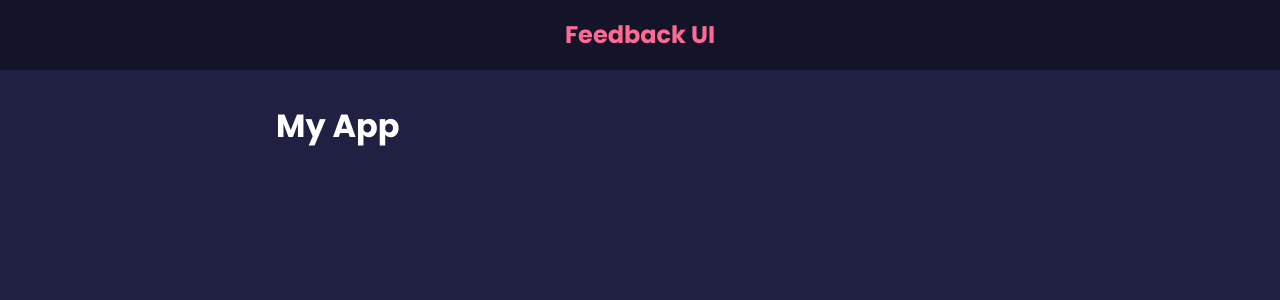
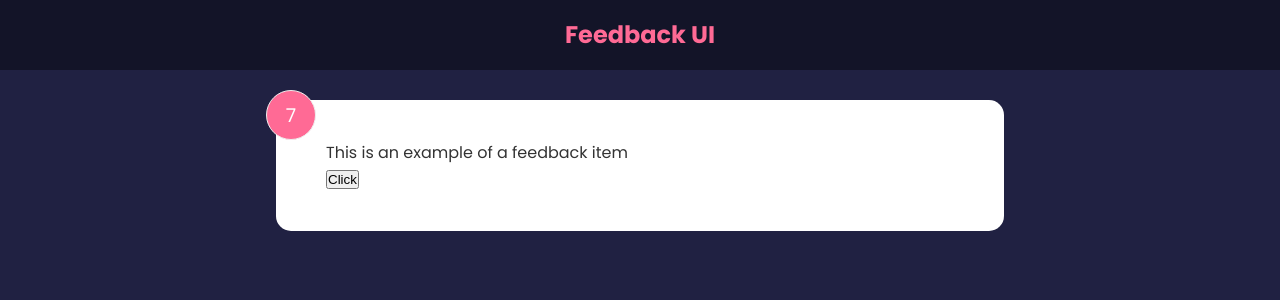
Before and after one commit to jurgen-alfaro/my-feedback-app, a React (Create React App) app: page / in a window 1280 px wide. Shown: the top 300 px of the page. Built offline with nearby package versions, Linux system fonts and the light colour scheme.

Commit message:
State & useState Hook

```diff
--- a/src/App.js
+++ b/src/App.js
@@ -1,11 +1,12 @@
 import Header from "./components/Header";
+import FeedbackItem from "./components/FeedbackItem";
 
 function App() {
   return (
     <>
       <Header />
       <div className='container'>
-        <h1>My App</h1>
+        <FeedbackItem />
       </div>
     </>
   );
--- /dev/null
+++ b/src/components/FeedbackItem.jsx
@@ -0,0 +1,28 @@
+import { useState } from "react";
+
+function FeedbackItem() {
+  const [rating, setRating] = useState(7);
+  const [text, setText] = useState("This is an example of a feedback item");
+
+  const handleClick = () => {
+    setRating(10);
+
+    /*
+    setRating((prev) => {
+      return prev + 1;
+    })
+
+    You might want to to call a function this way if you want to access
+    the previous value the component´s state had
+    */
+  };
+
+  return (
+    <div className='card'>
+      <div className='num-display'>{rating}</div>
+      <div className='text-display'>{text}</div>
+      <button onClick={handleClick}>Click</button>
+    </div>
+  );
+}
+export default FeedbackItem;
```
Also changed, not shown: notes.txt.
